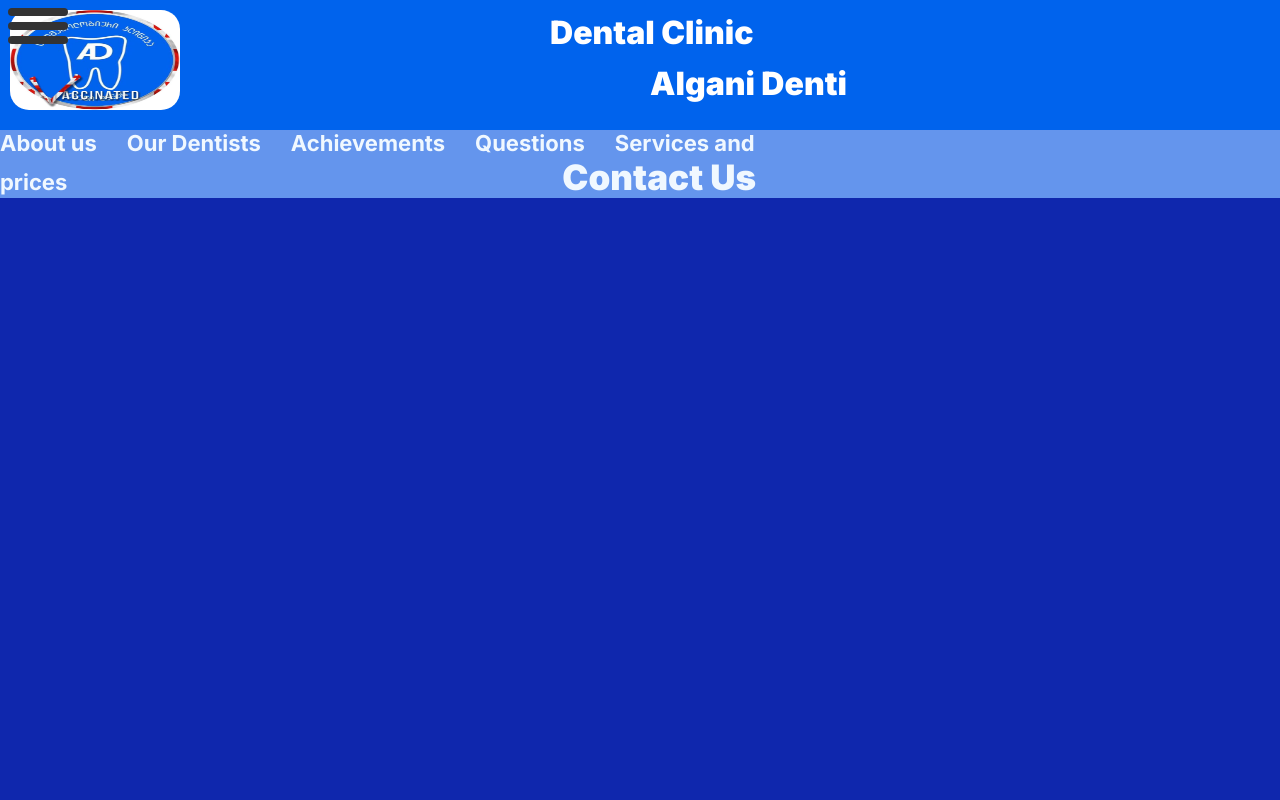
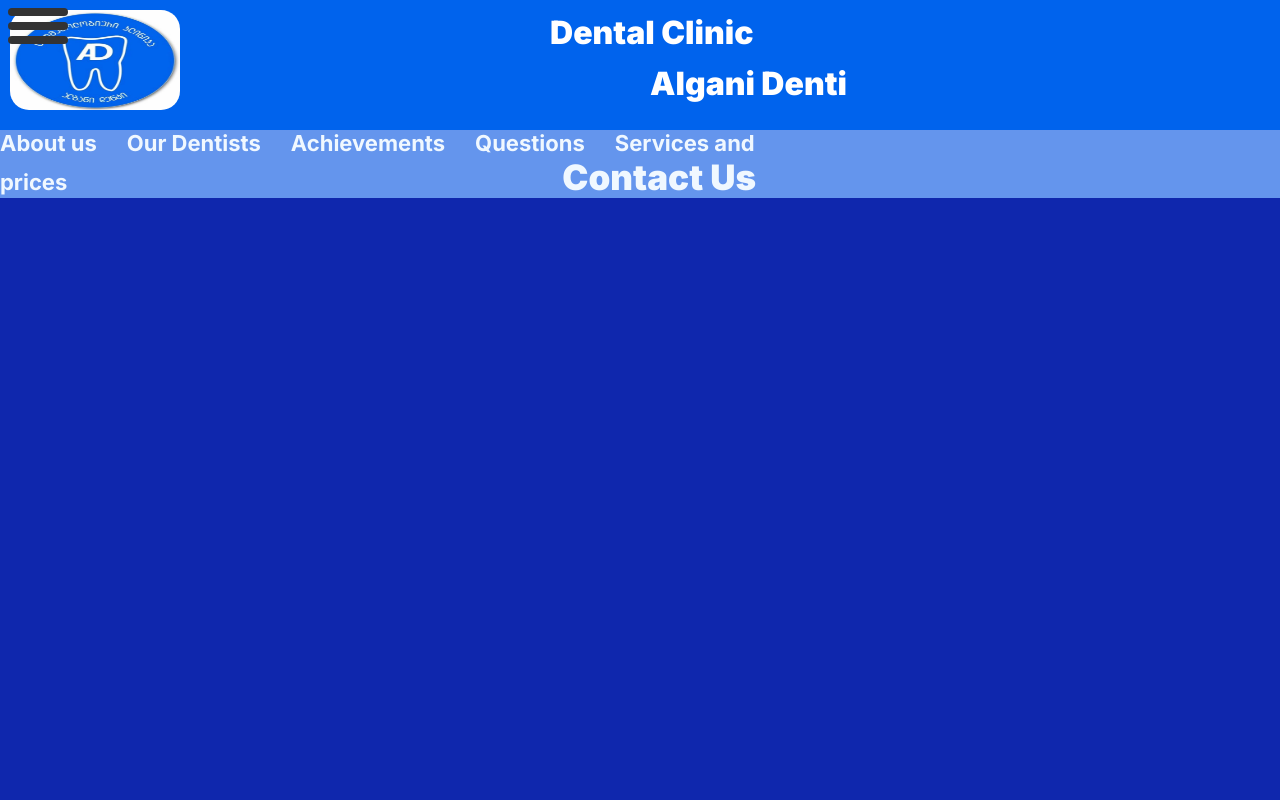
Before and after one commit to SabaMinadze/En, a Next.js app: page / in a window 1280 px wide. Shown: the top 800 px of the page. Built offline with nearby package versions, Linux system fonts and the light colour scheme.

Commit message:
Change main logo.

```diff
--- a/app/components/Navbar/Navbar.tsx
+++ b/app/components/Navbar/Navbar.tsx
@@ -8,7 +8,7 @@ function Navbar() {
   return (
     <>
       <div className={styles.navbar}>
-      <Link href="/"><Image src="/alganident.jpg" height={170} width={150} alt="eror" className={styles.logo}/></Link>
+      <Link href="/"><Image src="/algani.png" height={170} width={150} alt="eror" className={styles.logo}/></Link>
       <Link href="/"><h1 className={styles.txt}>Algani Denti</h1></Link>
       <Link href="/"><h1 className={styles.txt2}>Dental Clinic</h1></Link>
       </div>
```
Also changed, not shown: public/algani.png (added).
